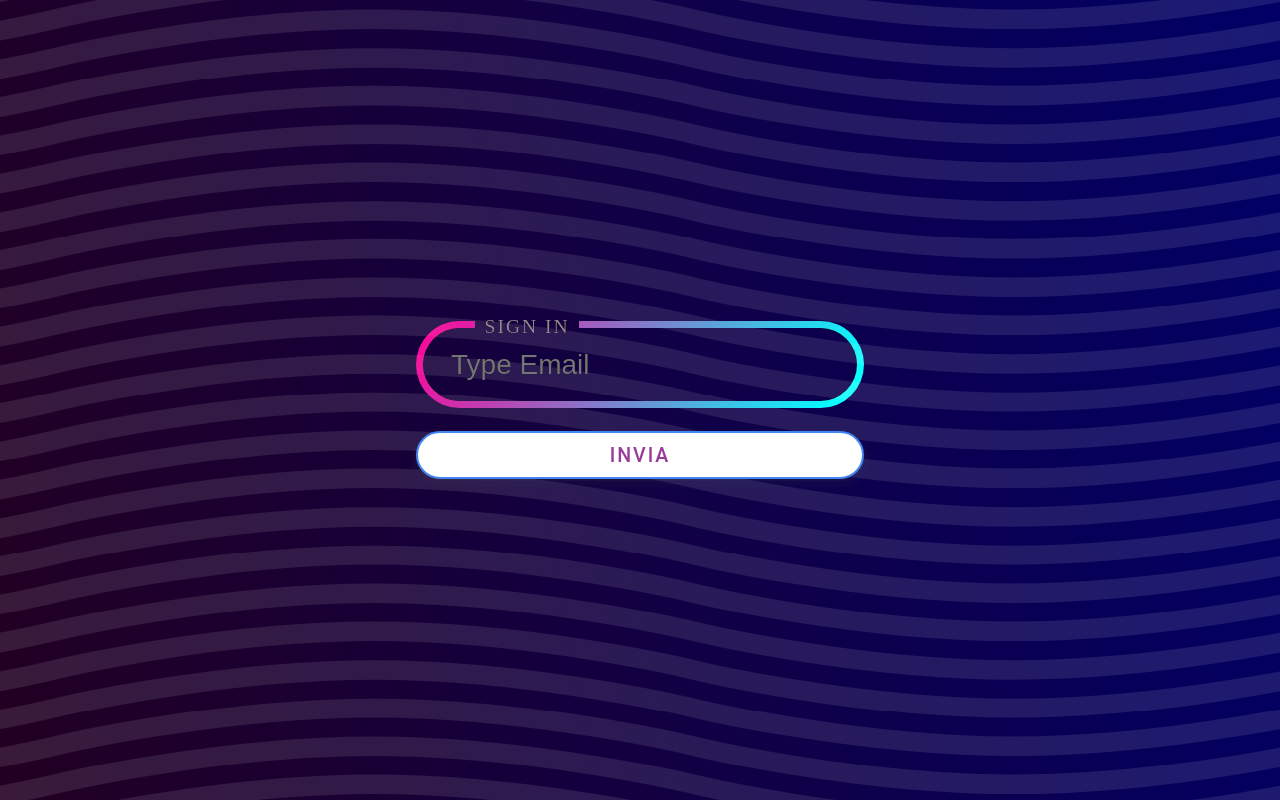
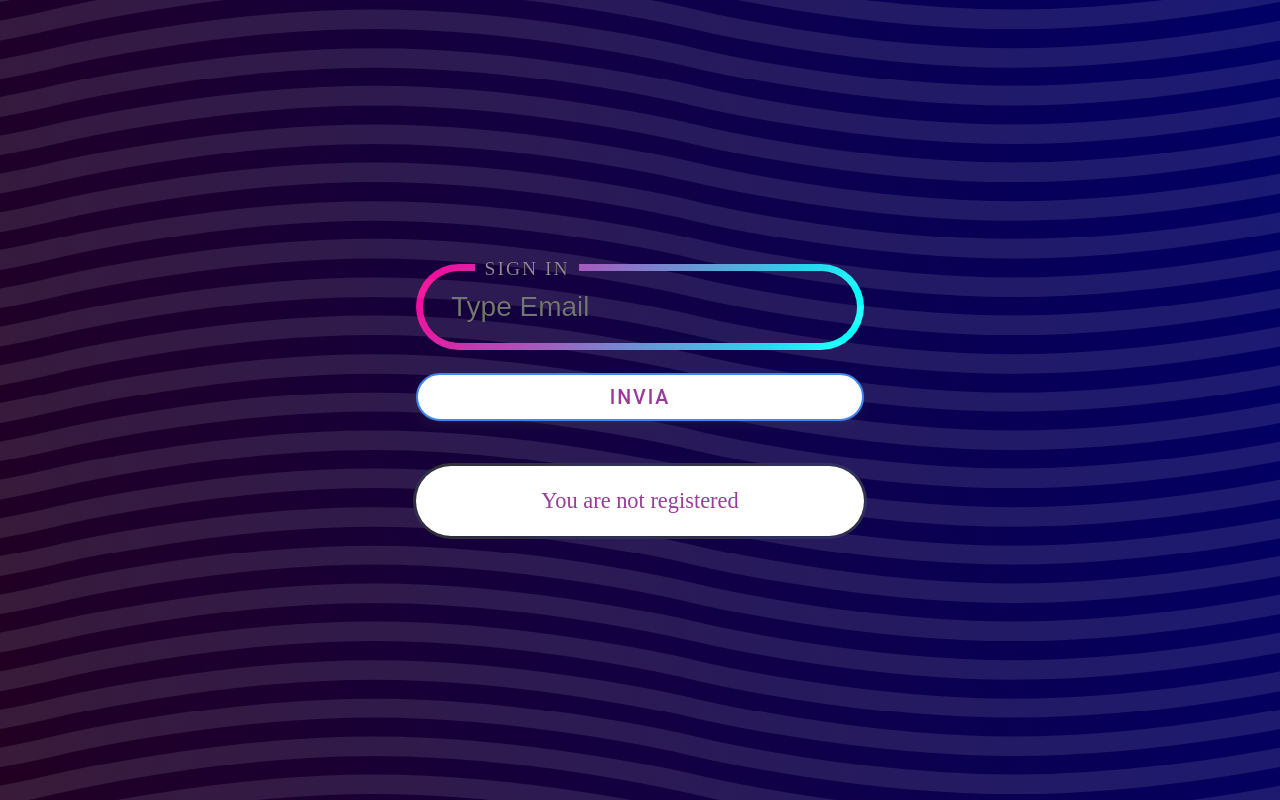
Before and after one commit to MarioBroi/js-mail-dadi, a plain HTML site: page bonus/mail/index.html in a window 1280 px wide. Both pictures are taken after a click on the button "INVIA". Drawn offline with Linux system fonts and the light colour scheme.

Commit message:
edit email exercise - edit js to print the login result - add css style

```diff
--- a/bonus/mail/assets/css/style.css
+++ b/bonus/mail/assets/css/style.css
@@ -2,6 +2,16 @@
     margin: 0;
     padding: 0;
     box-sizing: border-box;
+}
+
+p {
+    color: rgb(154, 59, 154);
+    background-color: white;
+    text-align: center;
+    margin-top: 2rem;
+    padding: 1rem;
+    box-shadow: rgba(0, 0, 0, 0.16) 0px 1px 4px, rgb(51, 51, 51) 0px 0px 0px 3px;
+    border-radius: 40px;
 }
 
 /* #region Button */
--- a/bonus/mail/assets/js/main.js
+++ b/bonus/mail/assets/js/main.js
@@ -6,16 +6,15 @@ function myFunction() {
     let email = document.getElementById('myInput').value;
     const usersList = ['pippo@gmail.com', 'pluto@gmail.com', 'paperino@gmail.com'];
     let login = "You are not registered";
-    //console.log(email); // Typed text
 
     for (let index = 0; index < usersList.length; index++) {
 
         if (email === usersList[index]) {
-            //console.log("You can join");
             login = "You can join"
+
         }
     }
 
     console.log(login); //login message
-
+    document.getElementById("output").innerHTML = `<p>${login}</p>`;
 }
--- a/bonus/mail/index.html
+++ b/bonus/mail/index.html
@@ -5,7 +5,7 @@
     <meta charset="UTF-8">
     <meta name="viewport" content="width=device-width, initial-scale=1.0">
     <link rel="stylesheet" href="./assets/css/style.css">
-    <title>Mail-Dadi</title>
+    <title>Mail</title>
 </head>
 
 <body>
@@ -14,6 +14,9 @@
             <label class="input-group__label" for="myInput">Sign in</label>
             <input type="text" id="myInput" class="input-group__input" placeholder="Type Email">
             <button class="button-17" role="button" onclick="myFunction()">Invia</button>
+            <div id="output">
+
+            </div>
         </div>
     </div>
 
```
